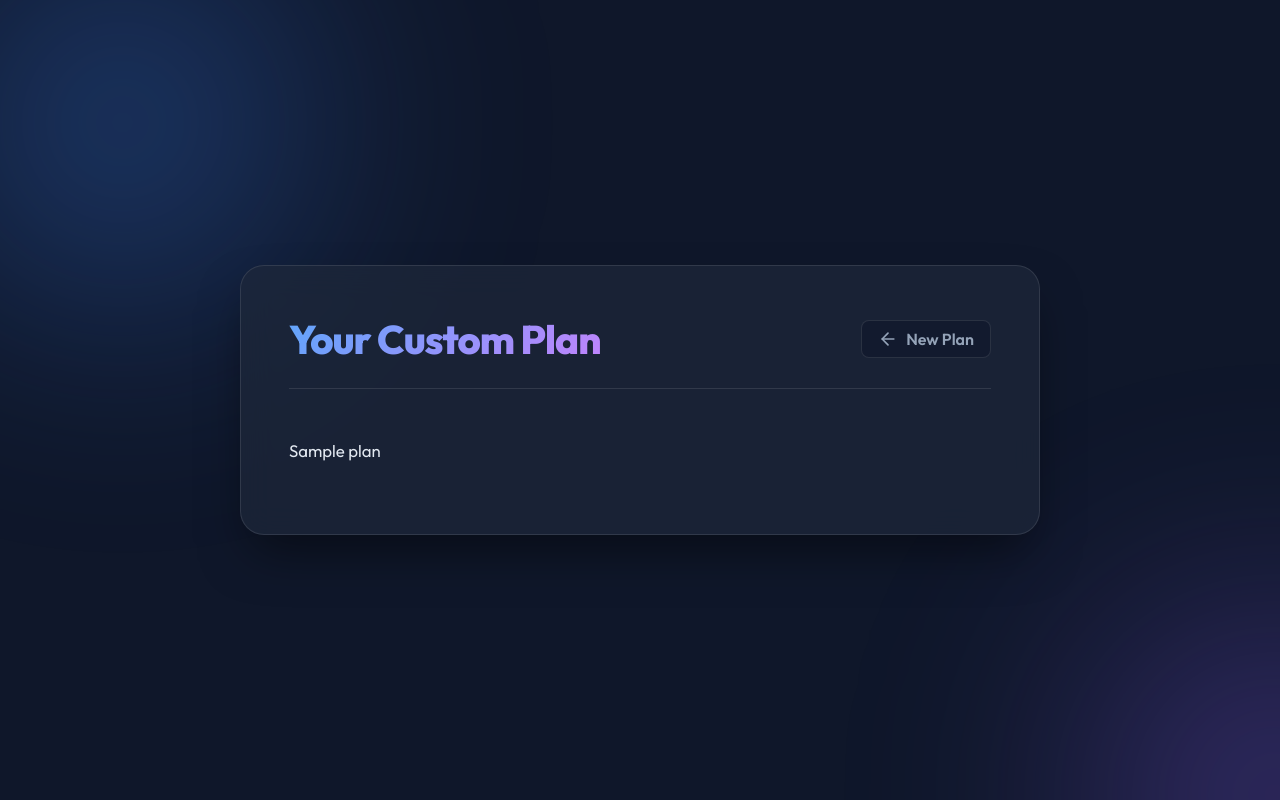
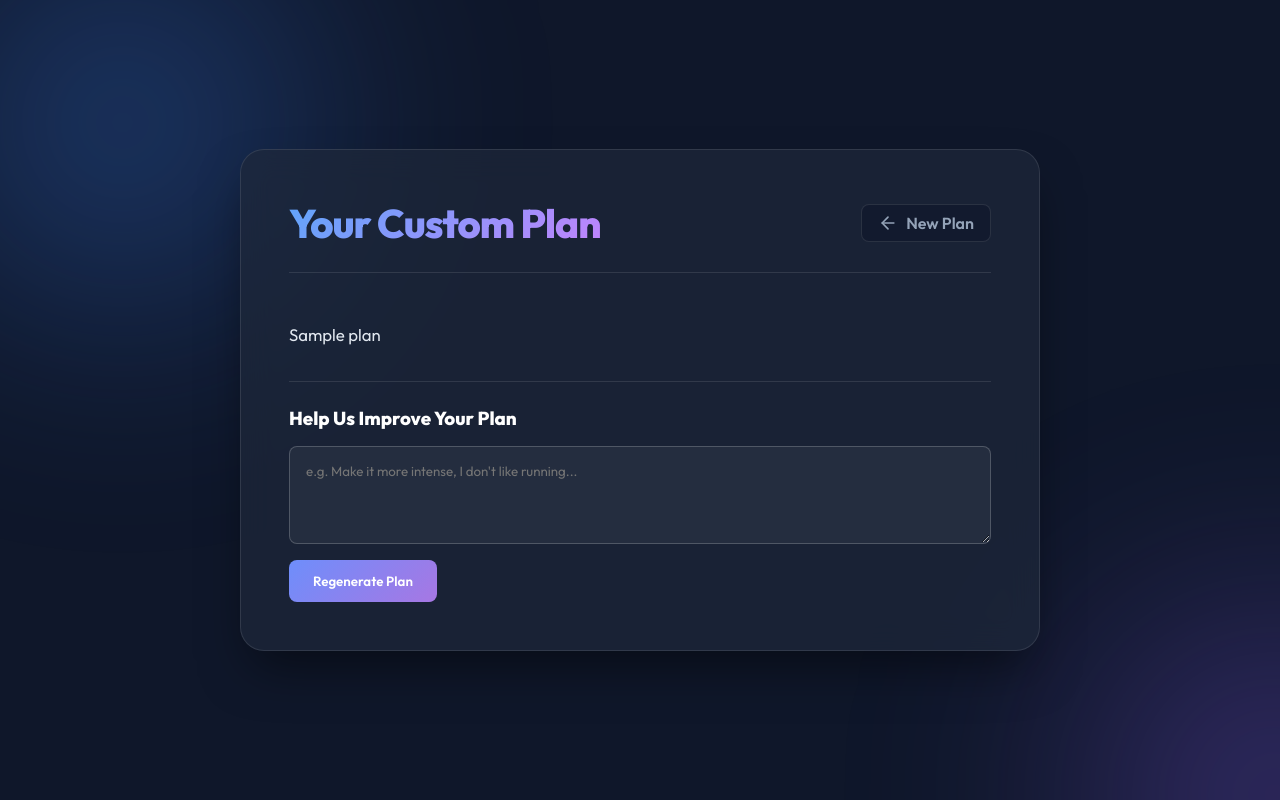
Before and after one commit to amar2004-ak/fitbuddy-ai, a FastAPI app: template templates/plan.html in a window 1280 px wide. Run offline with FastAPI, Linux system fonts and the light colour scheme; the template is opened without the code that fills it: most values are stand-ins (such as "Sample title", 1, 10 or a date in 2020).

Commit message:
Added feedback regeneration endpoint

```diff
--- a/main.py
+++ b/main.py
@@ -1,19 +1,16 @@
-from project.database import engine
-from project.models import Base
-from fastapi import FastAPI, Request, Form
-from fastapi.responses import HTMLResponse
+from fastapi import FastAPI, Request, Form, Depends, HTTPException
+from fastapi.responses import HTMLResponse, RedirectResponse
 from fastapi.staticfiles import StaticFiles
 from fastapi.templating import Jinja2Templates
+from pydantic import BaseModel
+from sqlalchemy.orm import Session
 from google import genai
 import os
+import logging
 from dotenv import load_dotenv
-from project.database import SessionLocal
-from project.models import UserPlan
-from fastapi import Depends
-from sqlalchemy.orm import Session
-import logging
-from fastapi import HTTPException
-from pydantic import BaseModel
+
+from project.database import engine, SessionLocal
+from project.models import Base, UserPlan
 
 # Configure logging
 logging.basicConfig(level=logging.INFO)
@@ -27,11 +24,11 @@
         yield db
     finally:
         db.close()
+
 app = FastAPI()
 Base.metadata.create_all(bind=engine)
 
 app.mount("/static", StaticFiles(directory="static"), name="static")
-
 templates = Jinja2Templates(directory="templates")
 
 client = genai.Client(api_key=os.environ.get("GEMINI_API_KEY"))
@@ -91,42 +88,63 @@
 
         db.add(db_obj)
         db.commit()
+        db.refresh(db_obj)
 
-        return templates.TemplateResponse(
-            request=request, name="plan.html", context={"plan": plan_content}
-        )
+        return RedirectResponse(url=f"/plan/{db_obj.id}", status_code=303)
 
     except Exception as e:
         logger.error(f"An error occurred while generating the plan: {str(e)}")
         raise HTTPException(status_code=500, detail=f"Failed to generate fitness plan: {str(e)}")
 
-class FeedbackRequest(BaseModel):
-    feedback: str
-    previous_plan: str
+@app.get("/plan/{plan_id}", response_class=HTMLResponse)
+async def view_plan(request: Request, plan_id: int, db: Session = Depends(get_db)):
+    db_obj = db.query(UserPlan).filter(UserPlan.id == plan_id).first()
+    if not db_obj:
+        raise HTTPException(status_code=404, detail="Plan not found")
 
-@app.post("/feedback")
-async def regenerate_plan(request: FeedbackRequest):
+    return templates.TemplateResponse(
+        request=request, name="plan.html", context={"plan": db_obj.plan_text, "plan_id": db_obj.id}
+    )
+
+@app.post("/feedback", response_class=HTMLResponse)
+async def regenerate_plan(
+    request: Request,
+    plan_id: int = Form(...),
+    feedback_text: str = Form(...),
+    db: Session = Depends(get_db)
+):
     logger.info("Feedback regeneration starts")
     try:
+        # Fetch the previously generated plan from SQLite
+        db_obj = db.query(UserPlan).filter(UserPlan.id == plan_id).first()
+        if not db_obj:
+            raise HTTPException(status_code=404, detail="Plan not found")
+
+        old_plan = db_obj.plan_text
+
         prompt = f"""
-        Act as an expert fitness coach. Based on the following user feedback:
-        "{request.feedback}"
+        Previous Workout Plan:
+        {old_plan}
 
-        Update this previous fitness plan:
-        {request.previous_plan}
+        User Feedback:
+        {feedback_text}
 
-        Return a revised, highly detailed fitness plan in markdown format. It must continue to include a 7-day structured workout plan, nutrition tips, recovery tips, and safety precautions.
+        Generate an improved structured 7-day workout plan.
         """
+
         response = client.models.generate_content(
             model='gemini-2.5-flash',
             contents=prompt,
         )
+        new_plan_content = response.text
         logger.info("Feedback regeneration succeeds")
-        return {"updated_plan": response.text}
+
+        # Update the database with the improved plan
+        db_obj.plan_text = new_plan_content
+        db.commit()
+
+        # Proper redirect after regeneration
+        return RedirectResponse(url=f"/plan/{db_obj.id}", status_code=303)
     except Exception as e:
         logger.error(f"An error occurred during feedback regeneration: {str(e)}")
         raise HTTPException(status_code=500, detail=f"Failed to regenerate fitness plan based on feedback: {str(e)}")
-
-@app.get("/", response_class=HTMLResponse)
-async def home(request: Request):
-    return templates.TemplateResponse("index.html", {"request": request})
--- a/templates/plan.html
+++ b/templates/plan.html
@@ -29,6 +29,16 @@
         <div id="rendered-plan" class="markdown-body">
             <!-- Rendered markdown will appear here -->
         </div>
+
+        <!-- Feedback section for Plan Regeneration -->
+        <div class="feedback-section" style="margin-top: 2rem; border-top: 1px solid rgba(255, 255, 255, 0.1); padding-top: 1.5rem;">
+            <h3 style="margin-bottom: 1rem; color: #fff;">Help Us Improve Your Plan</h3>
+            <form action="/feedback" method="post" style="display: flex; flex-direction: column; gap: 1rem;">
+                <input type="hidden" name="plan_id" value="{{ plan_id }}">
+                <textarea name="feedback_text" rows="4" placeholder="e.g. Make it more intense, I don't like running..." required style="width: 100%; padding: 1rem; border-radius: 8px; border: 1px solid rgba(255, 255, 255, 0.2); background: rgba(255, 255, 255, 0.05); color: #fff; font-family: 'Outfit', sans-serif; resize: vertical;"></textarea>
+                <button type="submit" class="submit-btn" style="align-self: flex-start; background: linear-gradient(135deg, #6e8efb, #a777e3); color: white; border: none; padding: 0.8rem 1.5rem; border-radius: 8px; cursor: pointer; font-weight: 600; font-family: 'Outfit', sans-serif; transition: all 0.3s ease;">Regenerate Plan</button>
+            </form>
+        </div>
     </main>
 
     <script>
```
